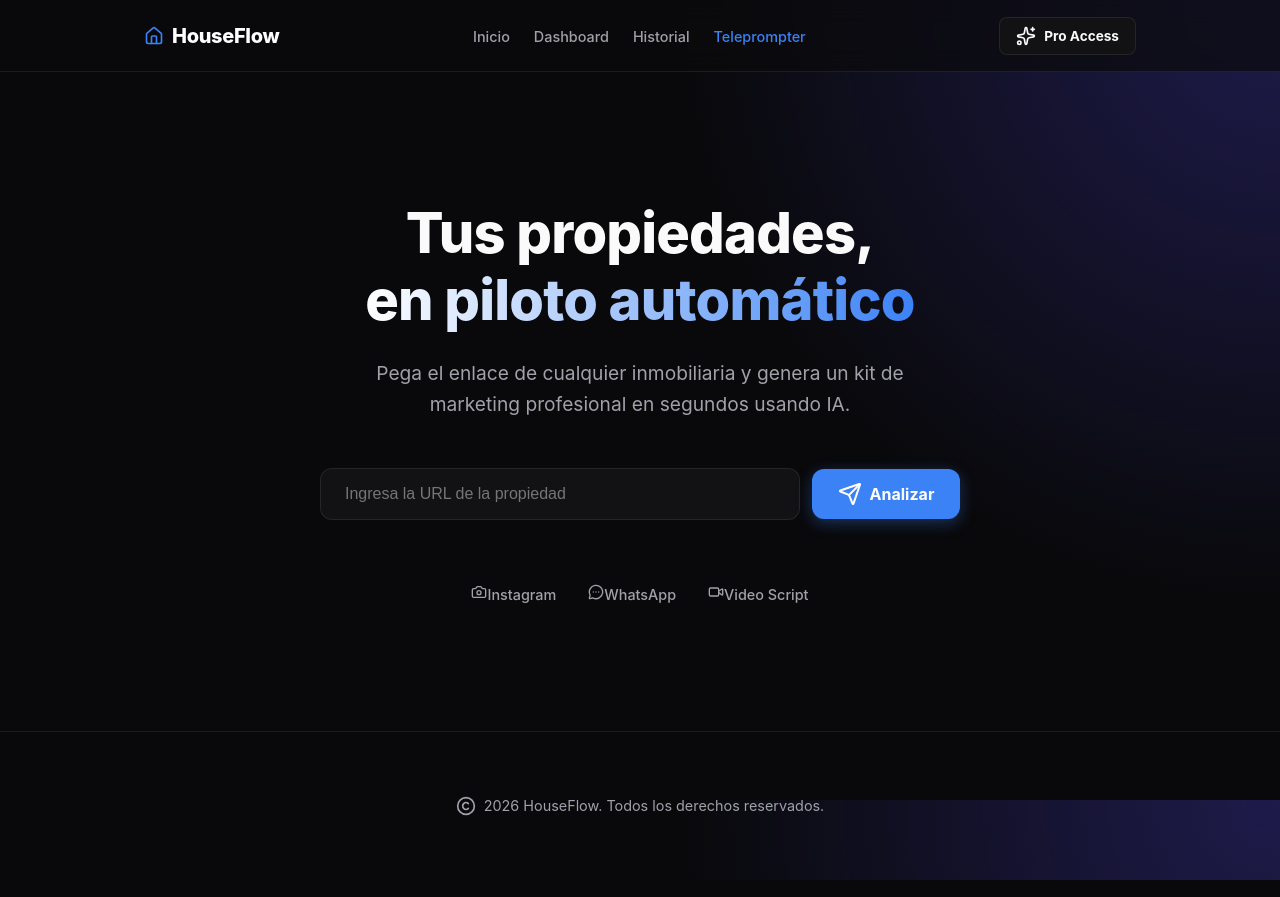
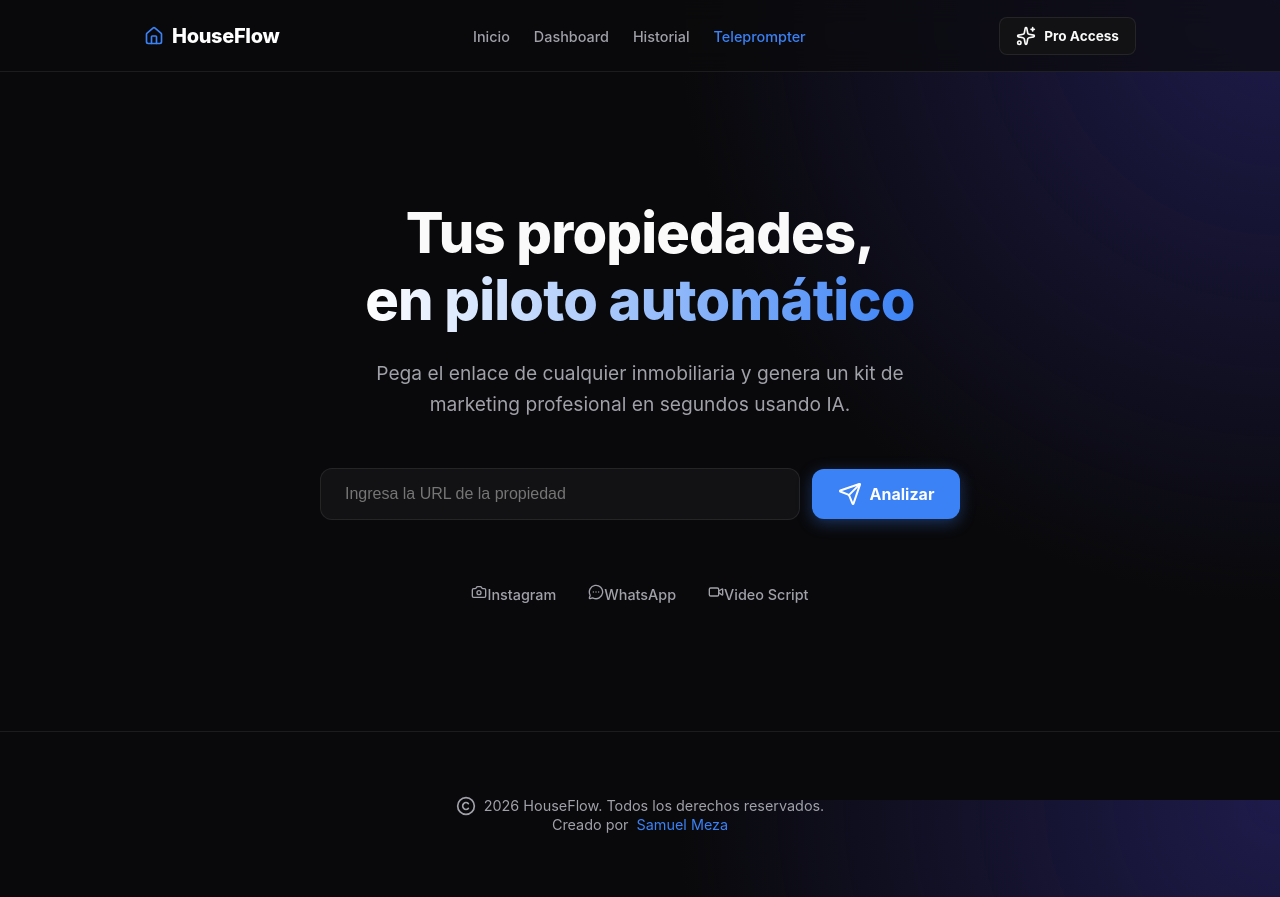
Before and after one commit to SamuMeza/HouseFlow, a React (Vite) app: page / in a window 1280 px wide. Built offline with nearby package versions, Linux system fonts and the light colour scheme.

Commit message:
Simple agregado del enlace a github del creador

```diff
--- a/src/components/organisms/Footer.tsx
+++ b/src/components/organisms/Footer.tsx
@@ -5,6 +5,7 @@
         <footer className="footer">
             <div className="container">
                 <p><Copyright size={20} /> {new Date().getFullYear()} HouseFlow. Todos los derechos reservados.</p>
+                <p>Creado por <a href="https://github.com/SamuMeza" target="_blank" rel="noopener noreferrer">Samuel Meza</a></p>
             </div>
         </footer>
     )
```
